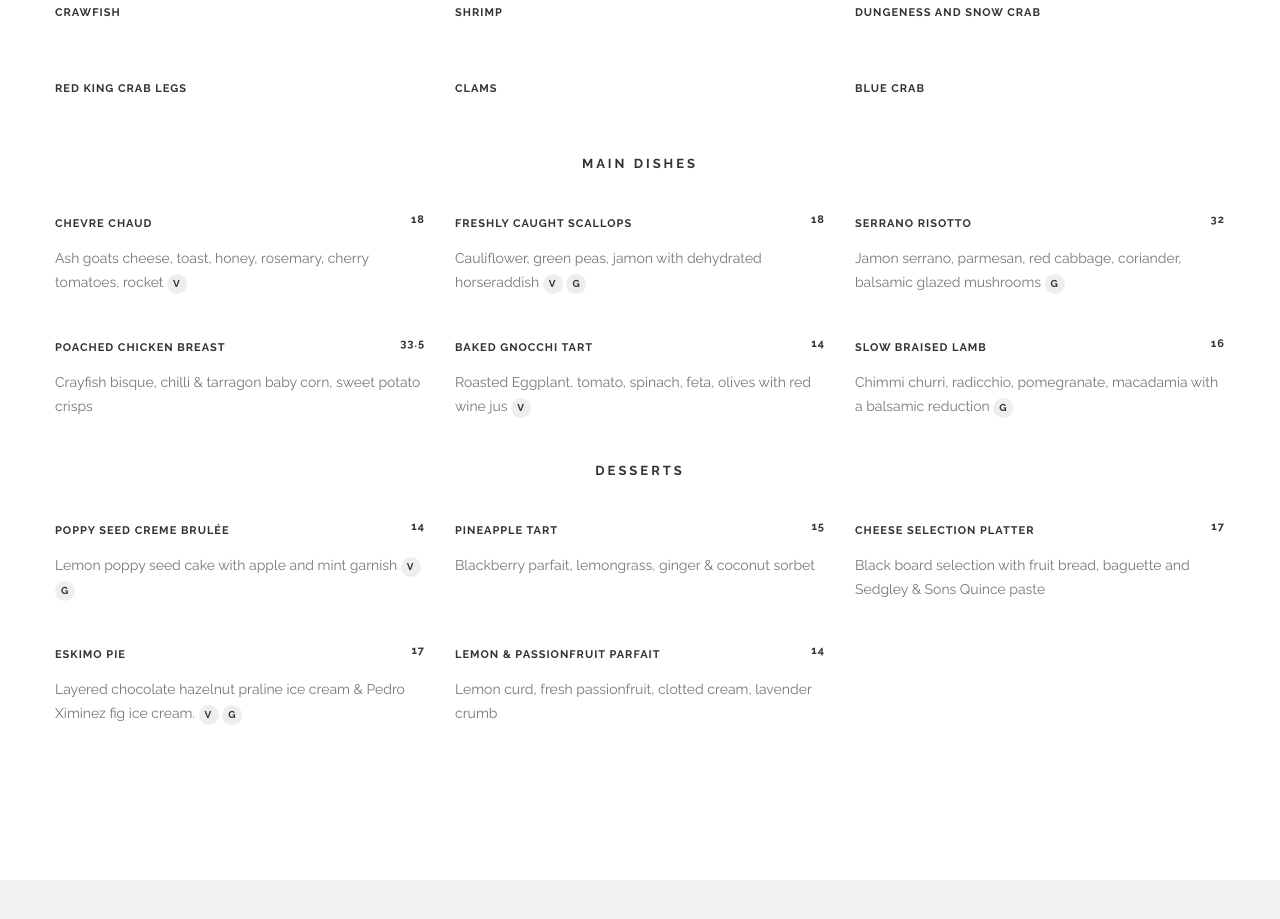
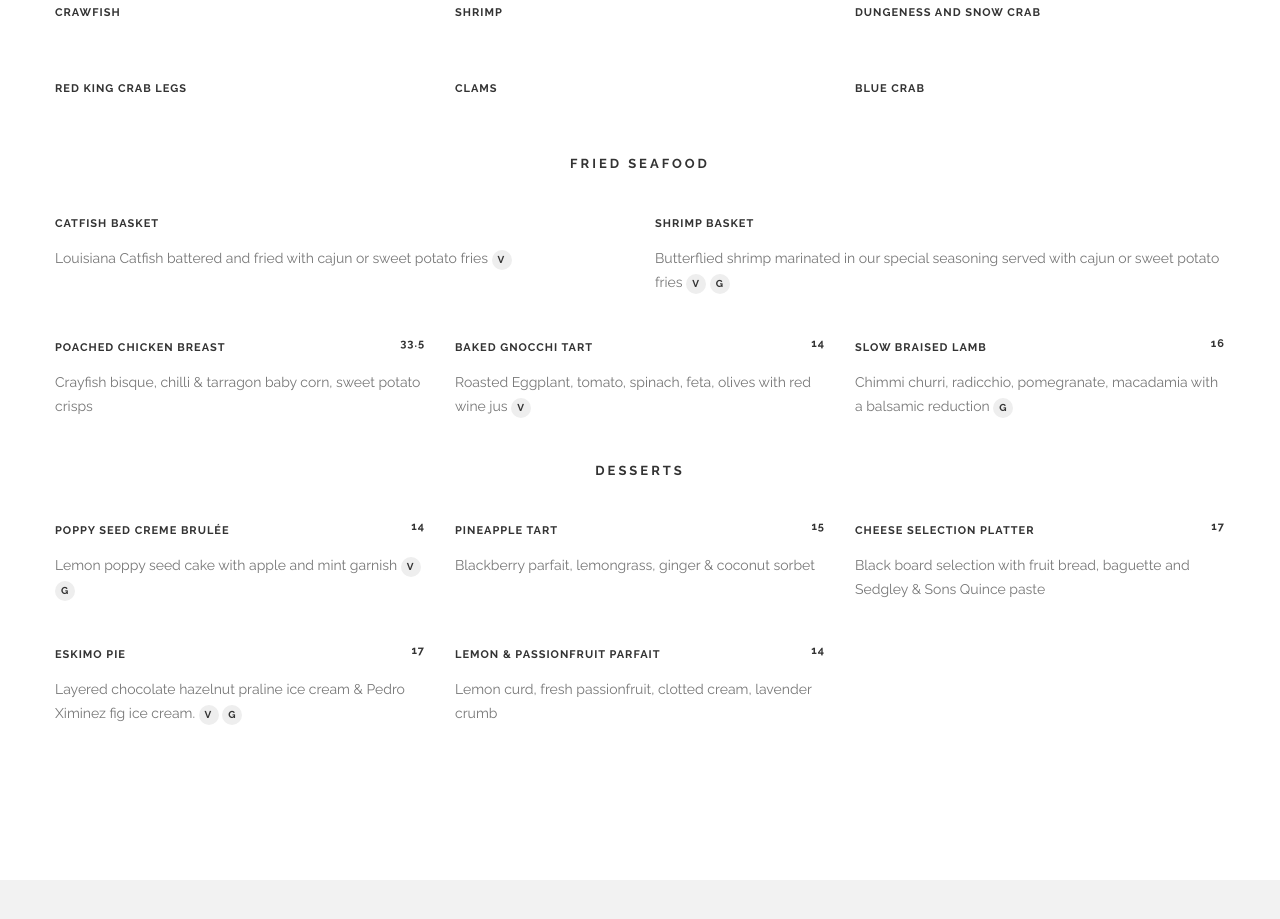
Before and after one commit to tastytails/tastytails.github.io, a plain HTML site: page index.html in a window 1280 px wide. Shown: the part 1562-2481 px from the top of the page. Drawn offline with nearby package versions, Linux system fonts and the light colour scheme; a web font is replaced by a local one.

Commit message:
added fried baskets

```diff
--- a/index.html
+++ b/index.html
@@ -139,43 +139,34 @@
 		</div><!--end of menu row-->
 
 		<div class="row">
-			<div class="medium-12 columns text-center"><span class="sub-title menu-title">main dishes</span></div>
+			<div class="medium-12 columns text-center"><span class="sub-title menu-title">fried seafood</span></div>
 		</div>
 
 		<div class="row">
-			<div class="medium-4 columns">
+			<div class="medium-6 columns">
 				<div class="menu-item">
-					<span class="title">Chevre Chaud</span>
-					<span class="price">18</span>
+					<span class="title">Catfish Basket</span>
+
 					<p>
-						Ash goats cheese, toast, honey, rosemary, cherry tomatoes, rocket
+						Louisiana Catfish battered and fried with cajun or sweet potato fries
 						<span class="dietary sub-title">V</span>
 					</p>
 				</div><!--end of individual menu item-->
 			</div>
 
-			<div class="medium-4 columns">
+			<div class="medium-6 columns">
 				<div class="menu-item">
-					<span class="title">Freshly Caught Scallops</span>
-					<span class="price">18</span>
+					<span class="title">Shrimp Basket</span>
+
 					<p>
-						Cauliflower, green peas, jamon with dehydrated horseraddish
+						Butterflied shrimp marinated in our special seasoning served with cajun or sweet potato fries
 						<span class="dietary sub-title">V</span>
 						<span class="dietary sub-title">G</span>
 					</p>
 				</div><!--end of individual menu item-->
 			</div>
 
-			<div class="medium-4 columns">
-				<div class="menu-item">
-					<span class="title">Serrano Risotto</span>
-					<span class="price">32</span>
-					<p>
-						Jamon serrano, parmesan, red cabbage, coriander, balsamic glazed mushrooms
-						<span class="dietary sub-title">G</span>
-					</p>
-				</div><!--end of individual menu item-->
-			</div>
+
 		</div><!--end of menu row-->
 
 		<div class="row">
```
